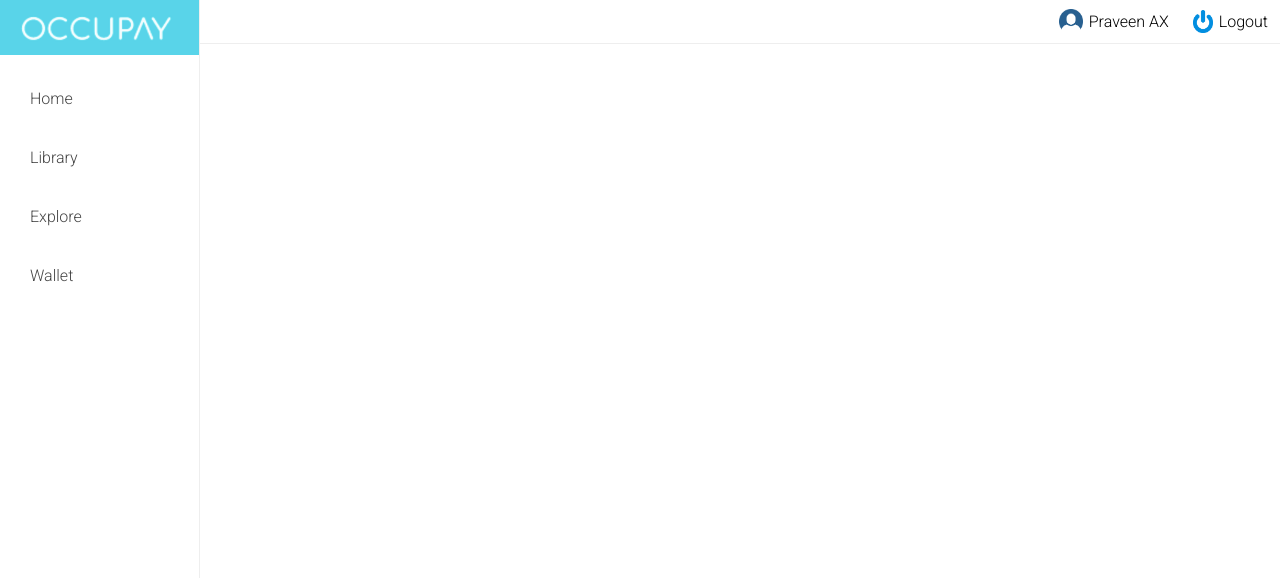
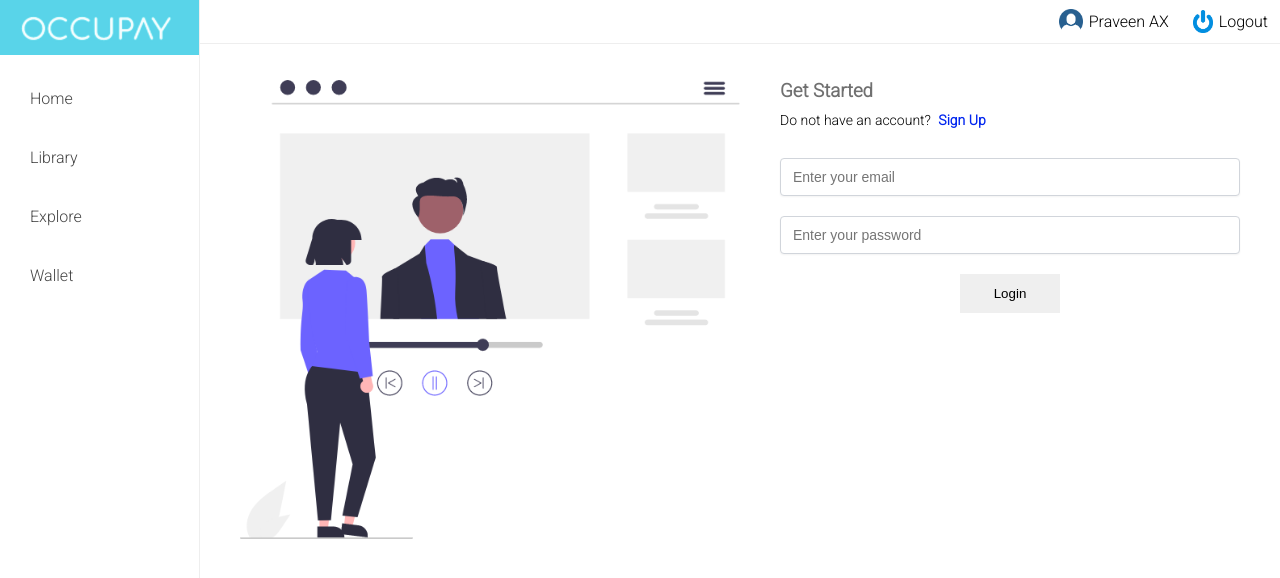
Before and after one commit to praveenax/RapydHack, a React (Create React App) app in the folder frontend/my-app/: page /login in a window 1280 px wide. Shown: the top 578 px of the page. Built offline with nearby package versions, Linux system fonts and the light colour scheme.

Commit message:
added login page

```diff
--- a/frontend/my-app/src/App.css
+++ b/frontend/my-app/src/App.css
@@ -13,8 +13,9 @@
   background-color: #fff;
 }
 
-.pl-20 {
+.px-40 {
   padding-left: 40px;
+  padding-right: 40px;
 }
 
 .profile-section,
@@ -26,3 +27,33 @@
 .logout img {
   margin-right: 6px;
 }
+
+input {
+  padding-top: 0.5rem;
+  padding-right: 0.75rem;
+  padding-bottom: 0.5rem;
+  padding-left: 0.75rem;
+  border: 1px solid rgba(209, 213, 219, 1);
+  --tw-shadow: 0 1px 2px 0 rgba(0, 0, 0, 0.05);
+  box-shadow: var(--tw-ring-offset-shadow, 0 0 #0000),
+    var(--tw-ring-shadow, 0 0 #0000), var(--tw-shadow);
+    font-size: .875rem;
+    line-height: 1.25rem;
+    border-radius: 4px;
+    background-color: #fff;
+    width: 100%;
+    appearance: none;
+}
+
+input:focus,
+input:focus-visible,
+input:focus-within {
+    border-color: rgba(99,102,241,1);
+    outline-color: rgba(99,102,241,1);
+    background-color: #fff;
+}
+
+
+input:internal-autofill-selected {
+    background-color: #fff !important;
+}
--- a/frontend/my-app/src/App.js
+++ b/frontend/my-app/src/App.js
@@ -8,6 +8,7 @@ import Explore from './pages/Explore';
 import Wallet from "./pages/Wallet";
 import profileIcon from "../src/assets/images/profile-icon.png";
 import logoutIcon from "../src/assets/images/logout-icon.png";
+import Login from './pages/Login';
 
 function App() {
   return (
@@ -26,8 +27,9 @@ function App() {
               <p>Logout</p>
             </div>
           </div>
-          <div className="pl-20">
+          <div className="px-40">
             <Route path="/" component={Dashboard} exact />
+            <Route path="/login" component={Login} />
             <Route path="/library" component={Library} />
             <Route path="/explore" component={Explore} />
             <Route path="/wallet" component={Wallet} />
--- /dev/null
+++ b/frontend/my-app/src/pages/Login/index.js
@@ -0,0 +1,51 @@
+import React, { useState } from "react";
+import "./style.css";
+import LoginImg from '../../../src/assets/images/login-img.png'
+import { useHistory } from "react-router-dom";
+
+const Login = () => {
+
+    const [email, setEmail] = useState();
+    const [password, setPassword] = useState();
+    const history = useHistory();
+
+
+  return (
+    <main className="login-section">
+      <div className="flex justify-between">
+        <div className="login-left-side">
+          <img src={LoginImg} width="100%" alt="" />
+        </div>
+        <div className="login-form">
+          <h3>Get Started</h3>
+          <h4>Do not have an account? <span className="signUp-link">Sign Up</span></h4>
+          <form action="">
+            <label htmlFor="email">
+              <input
+                type="email"
+                value={email}
+                onChange={(e) => setEmail(e.target.value)}
+                placeholder="Enter your email"
+                autoComplete={false}
+              />
+            </label>
+            <label htmlFor="email">
+              <input
+                type="password"
+                value={password}
+                onChange={(e) => setPassword(e.target.value)}
+                placeholder="Enter your password"
+                autoComplete={false}
+              />
+            </label>
+            <button className="login-btn" onClick={() => history.push("/")}>
+              Login
+            </button>
+          </form>
+        </div>
+      </div>
+    </main>
+  );
+};
+
+export default Login;
--- /dev/null
+++ b/frontend/my-app/src/pages/Login/style.css
@@ -0,0 +1,40 @@
+.login-left-side {
+    width: 50%;
+}
+
+.login-form {
+    width: 50%;
+    padding-left: 40px;
+}
+
+.login-form h3 {
+    color: #707070;
+    margin-bottom: 10px;
+}
+
+.login-form h4 {
+    margin-bottom: 30px;
+    font-size: 14px;
+    font-weight: 400;
+}
+
+.login-form input {
+    margin-bottom: 20px;
+}
+
+.login-btn {
+    border: 0;
+    padding: 12px 0;
+    display: flex;
+    align-items: center;
+    justify-content: center;
+    width: 100px;
+    margin: auto;
+    cursor: pointer;
+}
+
+.signUp-link {
+    color: #0025EF;
+    margin-left: 4px;
+    font-weight: bold;
+}
```
Also changed, not shown: frontend/my-app/src/assets/images/login-img.png (added). Lines whose indentation alone changed are shown as unchanged.
